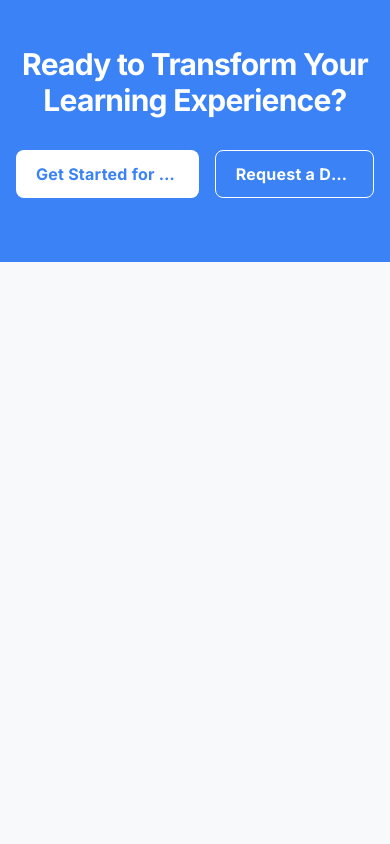
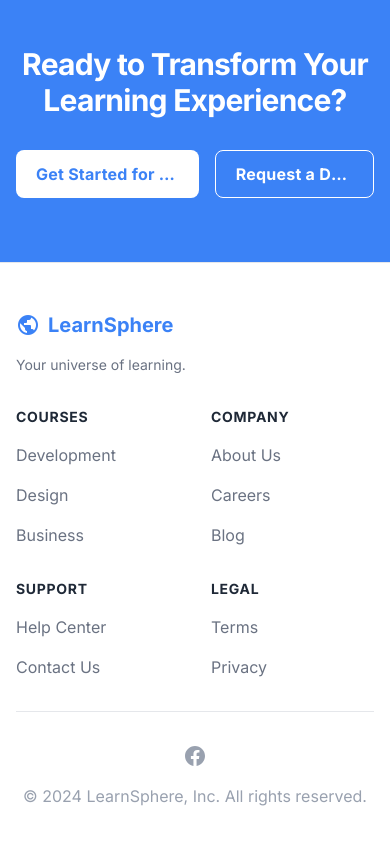
Before and after one commit to OmarSalama17/LMS-Next.js, a Next.js app: page /en/about in a window 390 px wide. Shown: the part 4934-5778 px from the top of the page. Before the commit the page ends 5196 px from the top, so only its background shows below. Built offline with nearby package versions, Linux system fonts and the light colour scheme; no server answers.

Commit message:
create footer

```diff
--- /dev/null
+++ b/app/Components/Footer.jsx
@@ -0,0 +1,115 @@
+"use client";
+import { useTranslations } from "next-intl";
+import { Link } from "../../src/i18n/navigation";
+
+const Footer = () => {
+  const t = useTranslations("footer");
+
+
+  const navSections = [
+    {
+      title: t("nav.courses"),
+      links: [
+        { label: t("nav.development"), href: "/courses?cat=programming" },
+        { label: t("nav.design"), href: "/courses?cat=design" },
+        { label: t("nav.business"), href: "/courses?cat=business" },
+      ],
+    },
+    {
+      title: t("nav.company"),
+      links: [
+        { label: t("nav.about"), href: "/about" },
+        { label: t("nav.careers"), href: "/careers" },
+        { label: t("nav.blog"), href: "/blogs" },
+      ],
+    },
+    {
+      title: t("nav.support"),
+      links: [
+        { label: t("nav.help"), href: "/help" },
+        { label: t("nav.contact"), href: "/contact" },
+      ],
+    },
+    {
+      title: t("nav.legal"),
+      links: [
+        { label: t("nav.terms"), href: "/terms" },
+        { label: t("nav.privacy"), href: "/privacy" },
+      ],
+    },
+  ];
+
+  return (
+    <footer className="bg-white dark:bg-gray-900/50 border-t border-gray-200 dark:border-gray-800">
+      <div className="max-w-screen-xl mx-auto py-12 px-4 sm:px-6 lg:px-8">
+        <div className="grid grid-cols-2 md:grid-cols-4 lg:grid-cols-5 gap-8">
+          {/* --- Brand Info --- */}
+          <div className="col-span-2 lg:col-span-1">
+            <div className="flex items-center gap-2 text-primary">
+              <span className="material-symbols-outlined text-3xl">public</span>
+              {/* 2. استخدمنا الترجمة هنا */}
+              <h2 className="text-xl font-bold">{t("brand")}</h2>
+            </div>
+            <p className="mt-4 text-sm text-gray-500 dark:text-gray-400">
+              {t("tagline")}
+            </p>
+          </div>
+
+          {/* 3. عملنا Map على الـ navSections --- */}
+          {navSections.map((section) => (
+            <div key={section.title}>
+              <h3 className="text-sm font-semibold tracking-wider uppercase">
+                {section.title}
+              </h3>
+              <ul className="mt-4 space-y-4">
+                {section.links.map((link) => (
+                  <li key={link.label}>
+                    {/* 4. استخدمنا كومبوننت Link المستورد */}
+                    <Link
+                      className="text-base text-gray-500 dark:text-gray-400 hover:text-primary dark:hover:text-white"
+                      href={link.href}
+                    >
+                      {link.label}
+                    </Link>
+                  </li>
+                ))}
+              </ul>
+            </div>
+          ))}
+        </div>
+
+        {/* --- Bottom Bar --- */}
+        <div className="mt-8 border-t border-gray-200 dark:border-gray-700 pt-8 flex flex-col md:flex-row items-center justify-between">
+          <p className="text-base text-gray-400 order-2 md:order-1 mt-4 md:mt-0">
+            {t("copyright")}
+          </p>
+          <div className="flex space-x-6 order-1 md:order-2">
+            {/* اللينكات الخارجية زي السوشيال ميديا الأفضل تفضل <a> */}
+            <a
+              className="text-gray-400 hover:text-gray-500"
+              href="#" // <-- لينك صفحة الفيسبوك
+              target="_blank"
+              rel="noopener noreferrer"
+            >
+              <span className="sr-only">{t("social")}</span>
+              <svg
+                aria-hidden="true"
+                className="h-6 w-6"
+                fill="currentColor"
+                viewBox="0 0 24 24"
+              >
+                <path
+                  clipRule="evenodd"
+                  d="M22 12c0-5.523-4.477-10-10-10S2 6.477 2 12c0 4.991 3.657 9.128 8.438 9.878v-6.987h-2.54V12h2.54V9.797c0-2.506 1.492-3.89 3.777-3.89 1.094 0 2.238.195 2.238.195v2.46h-1.26c-1.243 0-1.63.771-1.63 1.562V12h2.773l-.443 2.89h-2.33v6.988C18.343 21.128 22 16.991 22 12z"
+                  fillRule="evenodd"
+                ></path>
+              </svg>
+            </a>
+          </div>
+        </div>
+      </div>
+    </footer>
+  );
+};
+
+export default Footer;
--- a/app/Components/langSwitcher.jsx
+++ b/app/Components/langSwitcher.jsx
@@ -2,6 +2,7 @@
 import { usePathname, useRouter } from "../../src/i18n/navigation";
 // import { usePathname, useRouter } from '@/src/i18n/navigation';
 import { useLocale } from "next-intl";
+import Image from "next/image";
 import React, { useState, useEffect } from "react";
 
 export default function LanguageSwitcher({theme}) {
@@ -51,7 +52,9 @@ export default function LanguageSwitcher({theme}) {
       >
         <div className="flex gap-1 items-center">
           <div>
-            <img
+            <Image
+              width={20}
+              height={20}
               className="w-[20px] h-[20px] rounded-full"
               src={link + selectedLang.flag}
               alt={`${selectedLang.label} flag`}
@@ -87,7 +90,9 @@ export default function LanguageSwitcher({theme}) {
               onClick={() => handleLanguageChange(lang)}
               className="flex items-center gap-2 px-4 py-2 cursor-pointer hover:bg-gray-100 rounded-lg transition"
             >
-              <img
+              <Image
+                width={20}
+                height={20}
                 src={link + lang.flag}
                 alt={`${lang.label} flag`}
                 className="w-[20px] h-[20px] rounded-full"
--- a/app/[locale]/(main)/about/page.jsx
+++ b/app/[locale]/(main)/about/page.jsx
@@ -6,7 +6,7 @@ import Image from "next/image";
 export async function  generateMetadata({params}) {
   const { locale } = await params;
   return {
-    title: locale === "en" ? "About" : "من نحن",
+    title: locale === "en" ? "About | EDP" : "من نحن | EDP",
     description: locale === "en" ? "About" : "من نحن",
   };
 }
--- a/app/[locale]/(main)/layout.js
+++ b/app/[locale]/(main)/layout.js
@@ -2,6 +2,7 @@ import { Inter } from "next/font/google";
 import { getMessages } from "next-intl/server";
 import "./global.css";
 import Header from "../../Components/header";
+import Footer from "../../Components/Footer";
 
 const inter = Inter({
   subsets: ["latin"],
@@ -20,6 +21,7 @@ export default async function RootLayout({ children, params }) {
     <>
       <Header />
       {children}
+      <Footer/>
     </>
   );
 }
--- a/app/[locale]/(main)/page.jsx
+++ b/app/[locale]/(main)/page.jsx
@@ -7,14 +7,11 @@ import FeaturedCourses from "../../Components/FeaturedCourses";
 export async function generateMetadata({ params }) {
   const { locale } = await params;
   return {
-    title:
-      locale === "en"
-        ? "Home EDP Education Platform"
-        : "الصفحة الرئيسية EDP Education Platform",
+    title: locale === "en" ? "Home | EDP" : "الصفحة الرئيسية | EDP",
     description:
       locale === "en"
-        ? "Home EDP Education Platform"
-        : "الصفحة الرئيسية EDP Education Platform",
+        ? "Unlock your potential with EDP Education Platform. Discover thousands of online courses in tech, business, and more. Start learning from expert instructors today."
+        : "أطلق العنان لإمكاناتك مع منصة EDP التعليمية. اكتشف آلاف الكورسات الأونلاين في التكنولوجيا والأعمال والمزيد. ابدأ التعلم مع أفضل المدربين اليوم.",
   };
 }
 
--- a/next.config.js
+++ b/next.config.js
@@ -11,6 +11,10 @@ const nextConfig = {
       'res.cloudinary.com',
       'public-media.interaction-design.org',
       'www.atomcamp.com',
+      'media.licdn.com',
+      'www.graphicpear.com',
+      'static-assets.codecademy.com',
+      'flagcdn.com',
     ],
   },
 };
--- a/src/messages/ar.json
+++ b/src/messages/ar.json
@@ -151,7 +151,7 @@
         }
     },
     "news": {
-        "title": "أخبار وتحديثات LMS",
+        "title": "أخبار وتحديثات EDP",
         "categories": {
             "all": "الكل",
             "updates": "تحديثات المنتج",
@@ -328,7 +328,7 @@
             "grid": "عرض شبكي",
             "list": "عرض قائمة"
         },
-        "price":"مجانا",
+        "price": "مجانا",
         "View Course": "عرض الدورة",
         "By": "بواسطة"
     },
@@ -437,10 +437,10 @@
         "courses": "الدورات",
         "profile": "الملف الشخصي",
         "dashboard": "لوحة التحكم",
-    "about":"من نحن",
-    "blogs":"المدونات",
-    "faq":"الأسئلة الشائعة",
-    "contact":"اتصل بنا"
+        "about": "من نحن",
+        "blogs": "المدونات",
+        "faq": "الأسئلة الشائعة",
+        "contact": "اتصل بنا"
     },
     "course_details": {
         "not_found": "المنتج غير موجود!",
@@ -465,5 +465,27 @@
         "review_1_text": "\"هذه الدورة كانت رائعة! قام المحاضر بشرح المواضيع المعقدة بوضوح وكانت المشاريع عملية جداً وذات صلة بالصناعة اليوم.\"",
         "review_2_name": "مايك تشين",
         "review_2_text": "\"دورة ممتازة بكل معنى الكلمة. تعلمت الكثير وأشعر الآن بالثقة للتقديم على وظائف UX للمبتدئين. المنهج كان منظماً بشكل مثالي.\""
+    },
+    "footer": {
+        "brand": "LearnSphere",
+        "tagline": "عالمك الخاص للتعلم.",
+        "nav": {
+            "courses": "الدورات",
+            "development": "التطوير",
+            "design": "التصميم",
+            "business": "الأعمال",
+            "company": "الشركة",
+            "about": "من نحن",
+            "careers": "الوظائف",
+            "blog": "المدونة",
+            "support": "الدعم",
+            "help": "مركز المساعدة",
+            "contact": "تواصل معنا",
+            "legal": "قانوني",
+            "terms": "الشروط",
+            "privacy": "الخصوصية"
+        },
+        "copyright": "© 2024 ليرن سفير. جميع الحقوق محفوظة.",
+        "social": "فيسبوك"
     }
 }
--- a/src/messages/en.json
+++ b/src/messages/en.json
@@ -151,7 +151,7 @@
     }
   },
   "news": {
-    "title": "LMS News & Updates",
+    "title": "EDP News & Updates",
     "categories": {
       "all": "All",
       "updates": "Product Updates",
@@ -466,5 +466,27 @@
     "review_1_text": "\"This course was fantastic! The instructor explained complex topics clearly and the projects were very practical and relevant to the industry today.\"",
     "review_2_name": "Mike Chen",
     "review_2_text": "\"An absolutely brilliant course. I learned so much and now feel confident applying for junior UX roles. The syllabus was perfectly structured.\""
+  },
+"footer": {
+    "brand": "LearnSphere",
+    "tagline": "Your universe of learning.",
+    "nav": {
+      "courses": "Courses",
+      "development": "Development",
+      "design": "Design",
+      "business": "Business",
+      "company": "Company",
+      "about": "About Us",
+      "careers": "Careers",
+      "blog": "Blog",
+      "support": "Support",
+      "help": "Help Center",
+      "contact": "Contact Us",
+      "legal": "Legal",
+      "terms": "Terms",
+      "privacy": "Privacy"
+    },
+    "copyright": "© 2024 LearnSphere, Inc. All rights reserved.",
+    "social": "Facebook"
   }
 }
```
Lines whose indentation alone changed are shown as unchanged.
